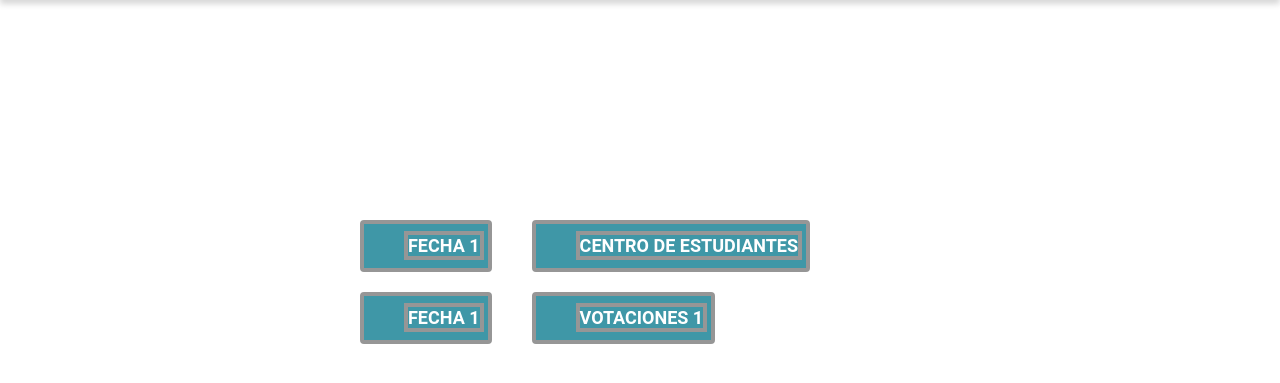
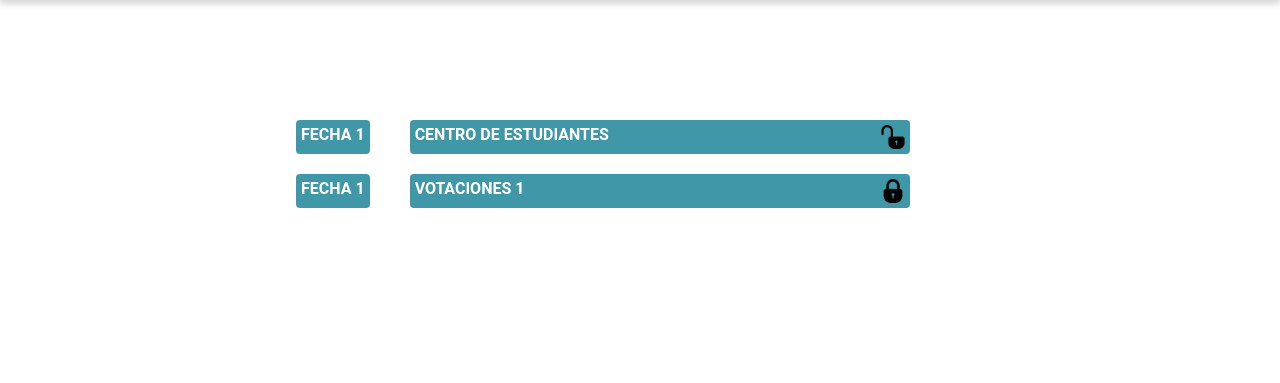
Before and after one commit to conisepu/Sistema-de-votacion, a PHP site: page /menu_estudiante.html in a window 1280 px wide. Shown: the part 160-543 px from the top of the page. Run offline with PHP 8.4, Linux system fonts and the light colour scheme.

Commit message:
cambios 20/04

```diff
--- a/SisDeVotacion/css/estilos_menuEstudiante.css
+++ b/SisDeVotacion/css/estilos_menuEstudiante.css
@@ -80,8 +80,8 @@ a{
 
 .contenedor{
     position: relative;
-    margin-top: 200px;
-    margin-left: 25%;
+    margin-top: 100px;
+    margin-left: 20%;
     opacity: 1;
 }
 .contenedor ul{
@@ -90,32 +90,29 @@ a{
 .contenedor li{
     display: block;
     background-color: #3F97A7;
-    margin-top:0 ;
-    margin-bottom: 0;
     margin-left: 40px;
-    padding: 10px 4px 10px 40px;
+    margin-top: 20px;
     border-radius: 4px;
-    margin-top: 20px;
-    border:4px solid #969696;
+    padding: 5px;
 }
-.contenedor .fecha,
-.contenedor .titulo-votacion{
-
-    border:4px solid #969696;
+.contenedor .fecha a,
+.contenedor .titulo-votacion a{
     text-align: left;
-    font: normal normal bold 18px/24px Roboto;
+    font:normal normal bold 16px/20px Roboto;
     letter-spacing: 0px;
     color: #FFFFFF;
     text-transform: uppercase;
     opacity: 1;
 }
-/* .contenedor .titulo-votacion{
-    padding: 10px 500px 10px 40px;
-    margin-left: 40px;
+.contenedor .titulo-votacion{
+    width: 500px;
 }
-.contenedor .fecha{
-    padding: 10px 10px;
-} */
+.contenedor li img{
+    vertical-align: middle;
+    width: auto;
+    height: 3vh;
+    float: right;
+}
 
 
 
--- a/SisDeVotacion/menu_estudiante.html
+++ b/SisDeVotacion/menu_estudiante.html
@@ -48,20 +48,22 @@
 
         <div class="contenedor">
             <ul>
-                 <li>
-                     <a class="fecha" href="#">fecha 1</a>
-                 </li>
-                 <li>
-                     <a class="titulo-votacion" href="#">centro de estudiantes</a>
-                 </li>
+                <li class="fecha">
+                   <a  href="#">fecha 1</a>
+                </li>
+                <li class="titulo-votacion">
+                   <a href="#">centro de estudiantes</a>
+                   <img src="img/icon_candado_abierto.png" alt="icon_candado_abierto">
+                </li>
             </ul>
             <ul>
-                 <li>
-                     <a class="fecha" href="#">fecha 1</a>
-                 </li>
-                 <li>
-                     <a class="titulo-votacion" href="#">Votaciones 1</a>
-                 </li>
+                <li class="fecha">
+                   <a href="#">fecha 1</a>
+                </li>
+                <li class="titulo-votacion">
+                   <a href="#">Votaciones 1</a>
+                   <img src="img/icon_candado_cerrado.png" alt="icon_candado_cerrado">
+                </li>
              </ul>
         </div>
 
```
Also changed, not shown: SisDeVotacion/img/icon_candado_abierto.png (added), SisDeVotacion/img/icon_candado_cerrado.png (added).
